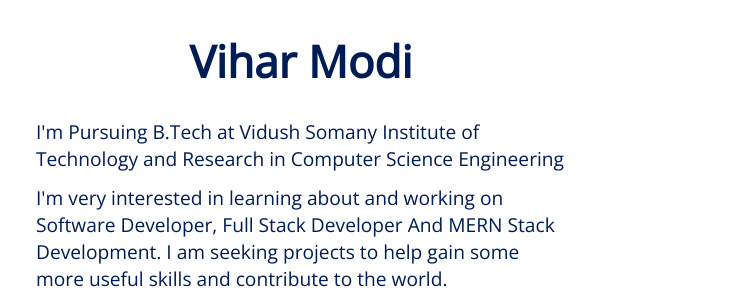
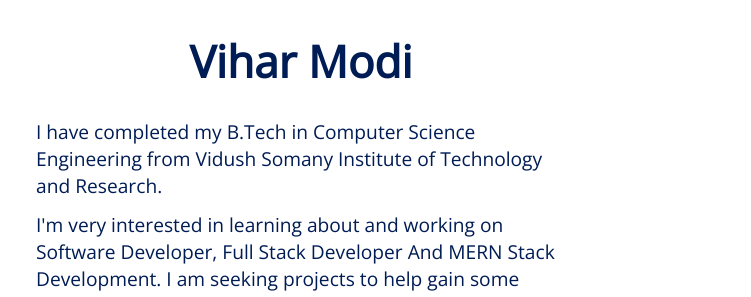
Before and after one commit to Vihar8/viharmodi, a plain HTML site: page index.html in a window 1280 px wide. Shown: the part 89-386 px from the top of the page, 529-1280 px from the left. Drawn offline with nearby package versions, Linux system fonts and the light colour scheme.

Commit message:
Update index.html

```diff
--- a/index.html
+++ b/index.html
@@ -296,7 +296,7 @@
             </div>
             <div class="bio" style="display:inline-block; margin-top:20px; font-size:1.2em;color:#001C55; max-width:900px; text-align: left;">
                 <h1 style="font-size:2.3em; text-align: center; min-width: 330px">Vihar Modi</h1><br>
-                <p style="margin-bottom:12px; min-width: 450px">I'm Pursuing B.Tech at Vidush Somany Institute of Technology and Research in Computer Science Engineering</p>
+                <p style="margin-bottom:12px; min-width: 450px">I have completed my B.Tech in Computer Science Engineering from Vidush Somany Institute of Technology and Research.</p>
                 <p style="margin-bottom:12px; min-width: 450px">I'm very interested in learning about and working on Software Developer, Full Stack Developer And MERN Stack Development. I am seeking projects to help gain some more useful skills
                     and contribute to the world.</p>
                 <p style="margin-bottom:12px; min-width: 450px">In my free time I like Coding, Gym, Swimming and Watching my favorite Movies/TV Shows.</p>
```
